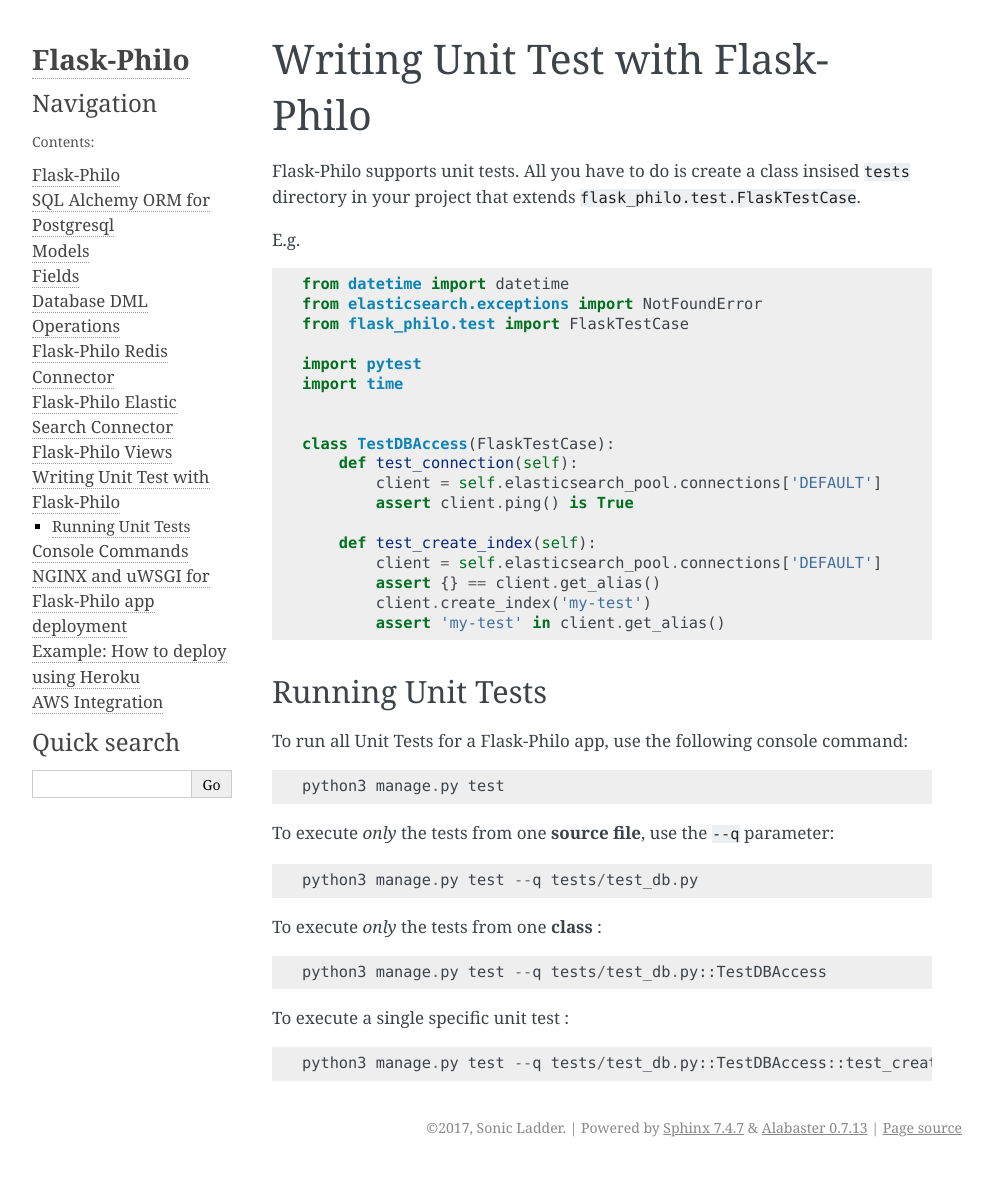
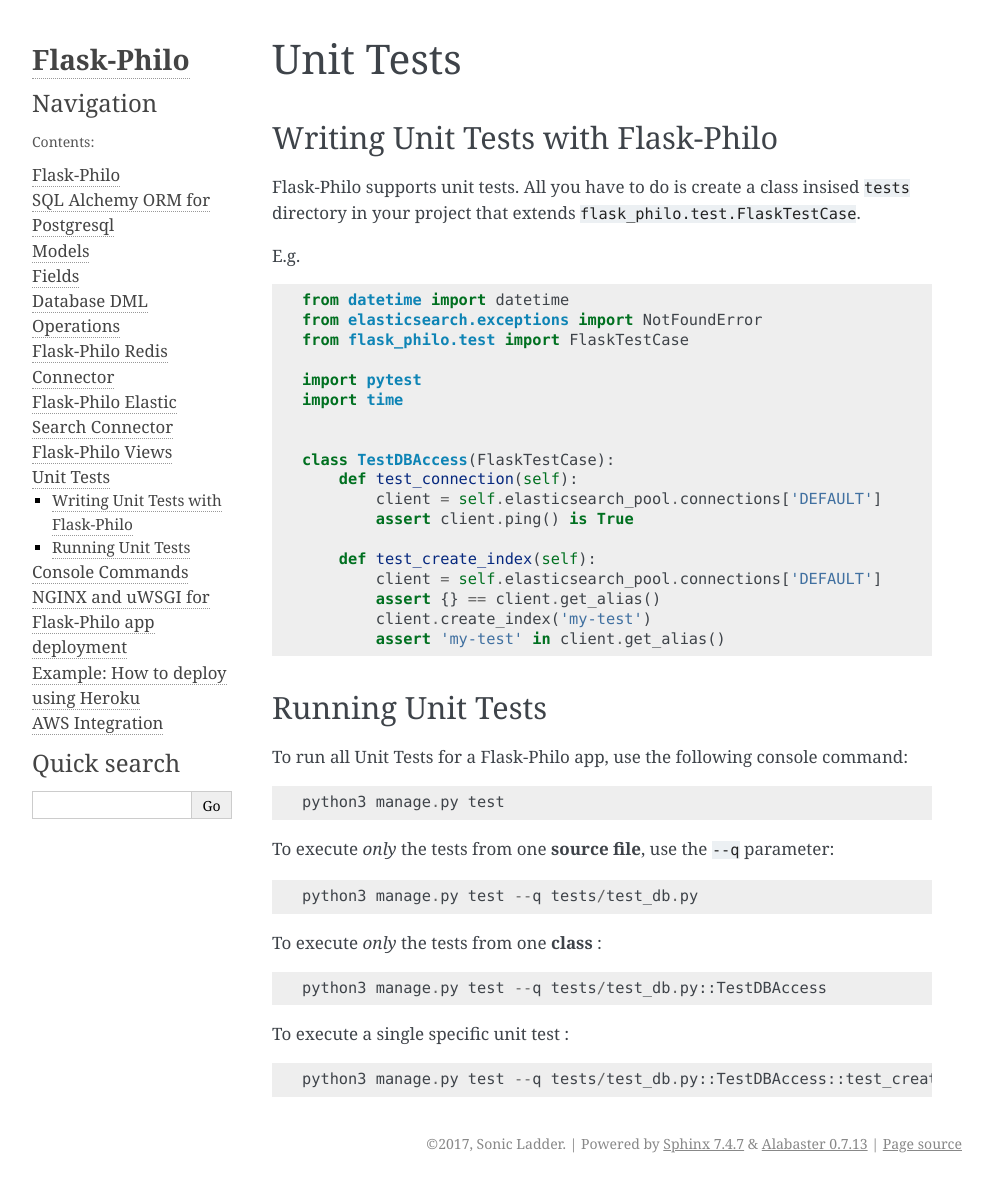
Before and after one commit to fenderdigital/flask-philo, a Sphinx documentation site: the page built from documentation/source/etc/unit_test.rst, in a window 1280 px wide. Shown: the whole page, without its empty margins (148-1141 px from the left). Built offline with Sphinx 7.4.7, drawn with Linux system fonts in a browser that asks for light colours; pages that are not in the unit, such as notebooks, are missing from menus.

Commit message:
unit test docs

```diff
--- a/documentation/source/etc/unit_test.rst
+++ b/documentation/source/etc/unit_test.rst
@@ -1,5 +1,8 @@
-Writing Unit Test with Flask-Philo
+Unit Tests
 =============================================
+
+Writing Unit Tests with Flask-Philo
+--------------------
 
 Flask-Philo supports unit tests. All you have to do is
 create a class insised ``tests`` directory in your project
```
